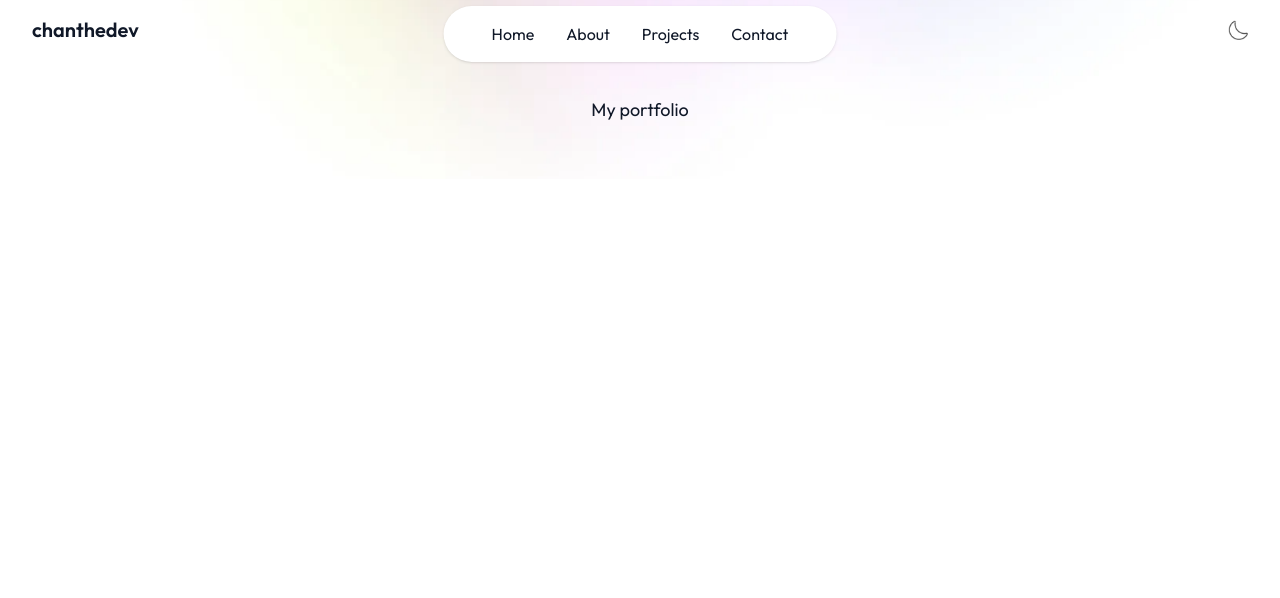
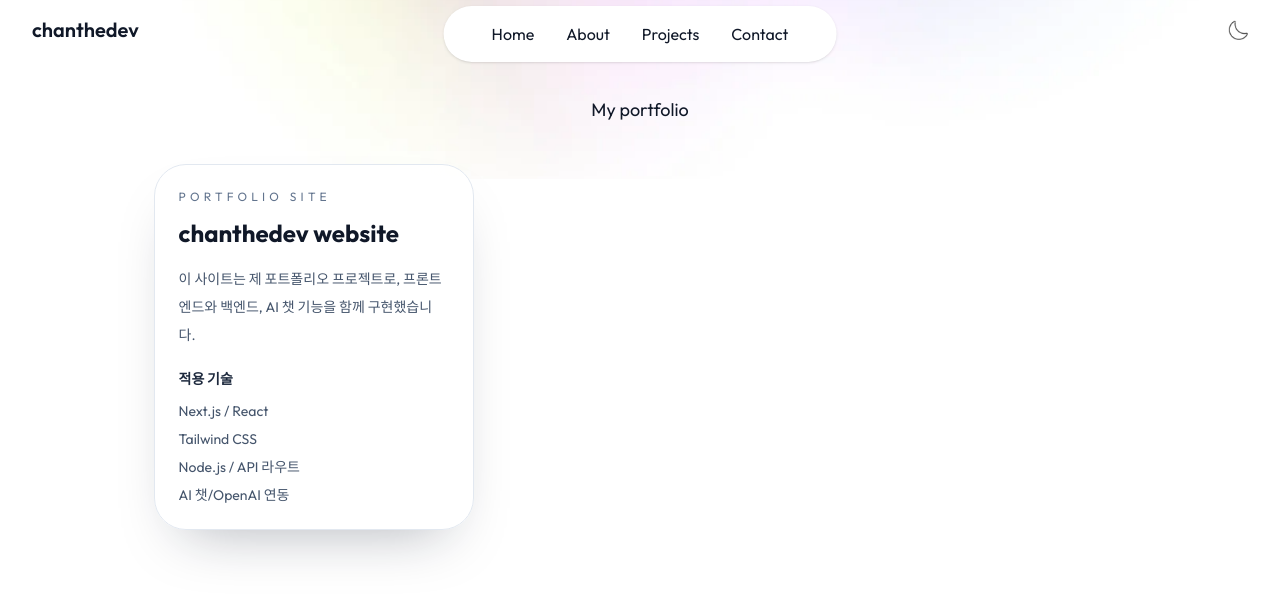
Before and after one commit to chanthedev/portfolio-web-project, a Next.js app: page /projects in a window 1280 px wide. Shown: the top 598 px of the page. Built offline with nearby package versions, Linux system fonts and the light colour scheme; a web font is replaced by a local one.

Commit message:
Update portfolio site card and simplify Work section

```diff
--- a/app/components/Work.jsx
+++ b/app/components/Work.jsx
@@ -25,9 +25,28 @@ function Work() {
         initial={{ opacity: 0 }}
         whileInView={{ opacity: 1 }}
         transition={{ delay: 0.9, duration: 0.6 }}
-        className='grid grid-cols-auto mt-10 gap-5 dark:text-black'
+        className='grid lg:grid-cols-[320px_1fr] grid-cols-1 mt-10 gap-5 dark:text-black'
       >
-        {/* Projects will be added here */}
+        <motion.div
+          initial={{ y: 10, opacity: 0 }}
+          whileInView={{ y: 0, opacity: 1 }}
+          transition={{ duration: 0.6 }}
+          className='rounded-[32px] border border-slate-200 bg-white/80 p-6 shadow-[0_28px_60px_-30px_rgba(15,23,42,0.35)] backdrop-blur-xl dark:border-slate-800 dark:bg-slate-950/80'
+        >
+          <p className='mb-3 text-xs uppercase tracking-[0.35em] text-slate-500 dark:text-slate-400'>Portfolio Site</p>
+          <h3 className='mb-4 text-2xl font-bold'>chanthedev website</h3>
+          <p className='mb-5 text-sm leading-7 text-slate-600 dark:text-slate-300'>이 사이트는 제 포트폴리오 프로젝트로, 프론트엔드와 백엔드, AI 챗 기능을 함께 구현했습니다.</p>
+          <div className='space-y-3 text-sm'>
+            <p className='font-semibold text-slate-800 dark:text-slate-100'>적용 기술</p>
+            <ul className='space-y-2 text-slate-600 dark:text-slate-300'>
+              <li>Next.js / React</li>
+              <li>Tailwind CSS</li>
+              <li>Node.js / API 라우트</li>
+              <li>AI 챗/OpenAI 연동</li>
+            </ul>
+          </div>
+        </motion.div>
+
       </motion.div>
     </motion.div>
   )
```
